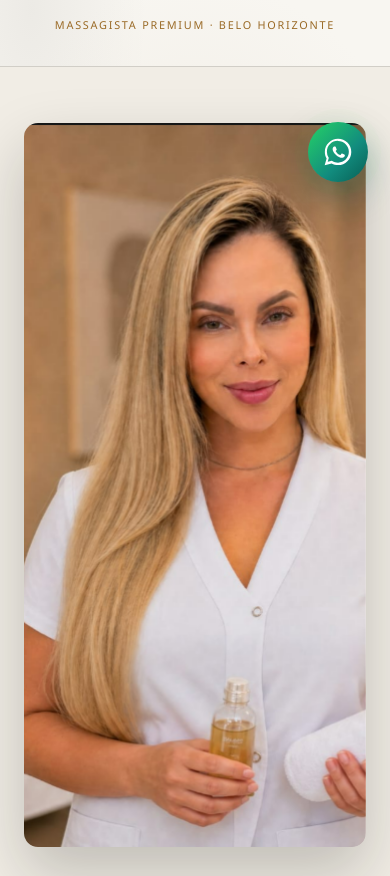
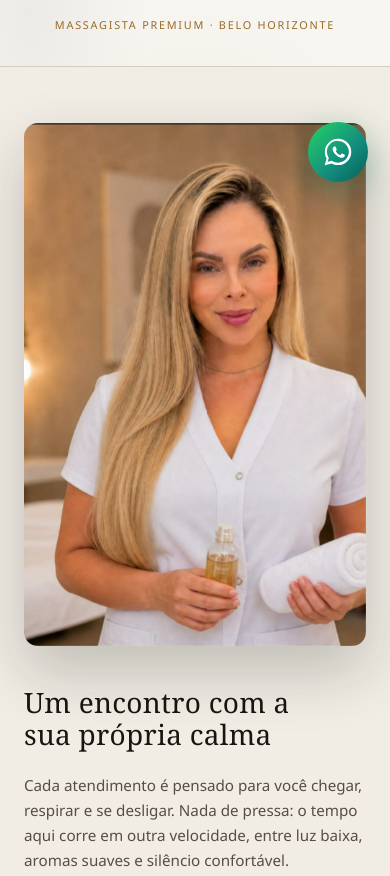
Before and after one commit to visionxma/alessandra-massagista, a plain HTML site: page index.html in a window 390 px wide. Shown: the part 640-1516 px from the top of the page. Drawn offline with Linux system fonts and the light colour scheme; a web font is replaced by a local one.

Commit message:
Diminui a foto do Sobre no celular
No mobile a foto da Alessandra ficava alta demais e empurrava o
texto para muito abaixo da dobra. Deixa mais panoramica (5/4),
limita a altura (max 62vh) e reenquadra o rosto (object-position).
Agora o titulo aparece junto na primeira tela. So afeta <=768px.

Co-Authored-By: Claude Opus 4.8 <noreply@anthropic.com>

```diff
--- a/css/styles.css
+++ b/css/styles.css
@@ -1348,6 +1348,15 @@ a { color: inherit; text-decoration: none; }
   .sobre__inner,
   .local__inner { grid-template-columns: 1fr; }
 
+  /* no celular a foto da Alessandra ficava alta demais e empurrava
+     o texto para muito baixo — deixa mais panoramica e limita a altura,
+     mantendo o rosto enquadrado */
+  .sobre__media img {
+    aspect-ratio: 5 / 4;
+    max-height: 62vh;
+    object-position: center 28%;
+  }
+
   /* cards de servico tambem empilham no scroll (grid vira bloco para o
      position:sticky poder atuar em cada card) */
   .servicos__grid {
```
